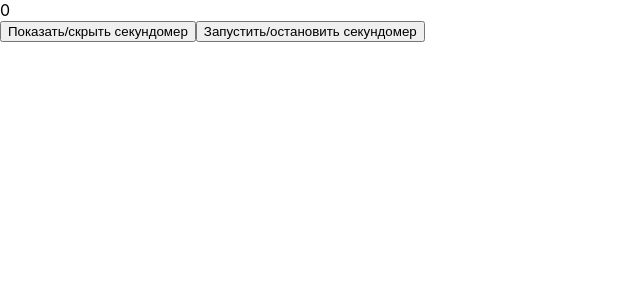
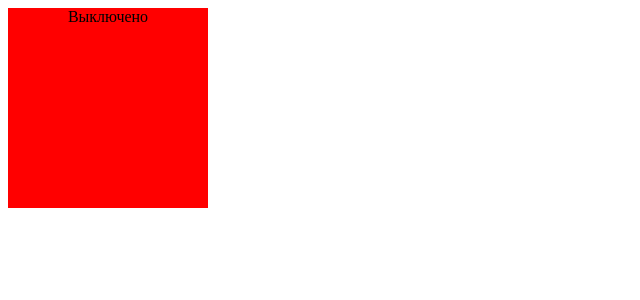
Before and after one commit to Burzachil/react-app, a React (Create React App) app: page / in a window 1280 px wide. Shown: the top 300 px of the page, without its empty margins (0-640 px from the left). Built offline with nearby package versions, Linux system fonts and the light colour scheme.

Commit message:
Add redux

```diff
--- a/package.json
+++ b/package.json
@@ -8,7 +8,8 @@
     "@testing-library/user-event": "^7.2.1",
     "react": "^16.13.1",
     "react-dom": "^16.13.1",
-    "react-scripts": "3.4.1"
+    "react-scripts": "3.4.1",
+    "redux": "^4.0.5"
   },
   "scripts": {
     "start": "react-scripts start",
--- a/src/App.css
+++ b/src/App.css
@@ -1,5 +1,5 @@
-li {
-  list-style-type: square;
+body{
+  text-align: center;
 }
 
 .App-logo {
--- a/src/App.js
+++ b/src/App.js
@@ -1,83 +1,49 @@
 import React from 'react';
 
-class ShowClock extends React.Component {
+class App extends React.Component {
+
     constructor(props) {
         super(props);
         this.state = {
+            isToggleOn: false,
+            styleDiv: {
+                width: "95vw",
+                height: "95vh"
+            },
+            styleBtn: {
+                backgroundColor: "red",
+                width: "200px",
+                height: "200px"
+            }
+        };
+    }
+
+    handleClick = (e) => {
+        this.setState(state => ({
+            isToggleOn: !state.isToggleOn
+        }));
+    }
+
+    move = (e) => {
+        if (this.state.isToggleOn) {
+            this.setState({styleBtn: {position: "absolute",top: e.clientY - 100, left: e.clientX - 100, backgroundColor: "red",
+                    width: "200px",
+                    height: "200px"}})
         }
     }
 
     render() {
         return (
-            <button onClick={this.props.onClick}>Показать/скрыть секундомер</button>
-        );
-    }
-}
-
-class StartClock extends React.Component {
-    constructor(props) {
-        super(props);
-        this.state = {
-            startTime: 0
-        }
-    }
-
-    render() {
-        return (
-            <button onClick={this.props.onClick}>Запустить/остановить секундомер</button>
-        );
-    }
-}
-
-class App extends React.Component {
-    constructor(props) {
-        super(props);
-        this.state = {
-            showClock: true,
-            clockStart: false,
-            time: 0,
-            clockHistory: []
-        }
-    }
-
-    clickShow = () => {
-        this.setState({
-            showClock: !this.state.showClock
-        })
-    }
-
-    clickStart = () => {
-        console.log(this.state.clockStart)
-        if (!this.state.clockStart) {
-            this.setState({
-                timerRef: setInterval(() => this.setState({time: this.state.time + 1}), 100),
-                clockStart: true
-            })
-        } else {
-            console.log(this.state.time)
-            clearInterval(this.state.timerRef)
-            this.setState({
-                clockHistory: this.state.clockHistory.concat(this.state.time),
-                time: 0,
-                clockStart: false
-            })
-            console.log(this.state.clockHistory)
-        }
-
-    }
-
-    render() {
-        return (
-            <div>
-                <div>{this.state.showClock && this.state.time}</div>
-                <ShowClock onClick={this.clickShow}/>
-                <StartClock onClick={this.clickStart}/>
-                {this.clockHistory}
+            <div onMouseMove={this.move} style={this.state.styleDiv}>
+                <div onClick={this.handleClick}  style={this.state.styleBtn}>
+                    {this.state.isToggleOn ? 'Включено' : 'Выключено'}
+                </div>
             </div>
         );
     }
 }
 
+
 App.propTypes = {};
 
 export default App;
--- a/src/index.js
+++ b/src/index.js
@@ -1,6 +1,6 @@
 import React from 'react';
 import ReactDOM from 'react-dom';
-import './index.css';
+import './App.css';
 import App from './App';
 import * as serviceWorker from './serviceWorker';
 
```
Also changed, not shown: 1 other file (tests, documents, lock files or other folders).
